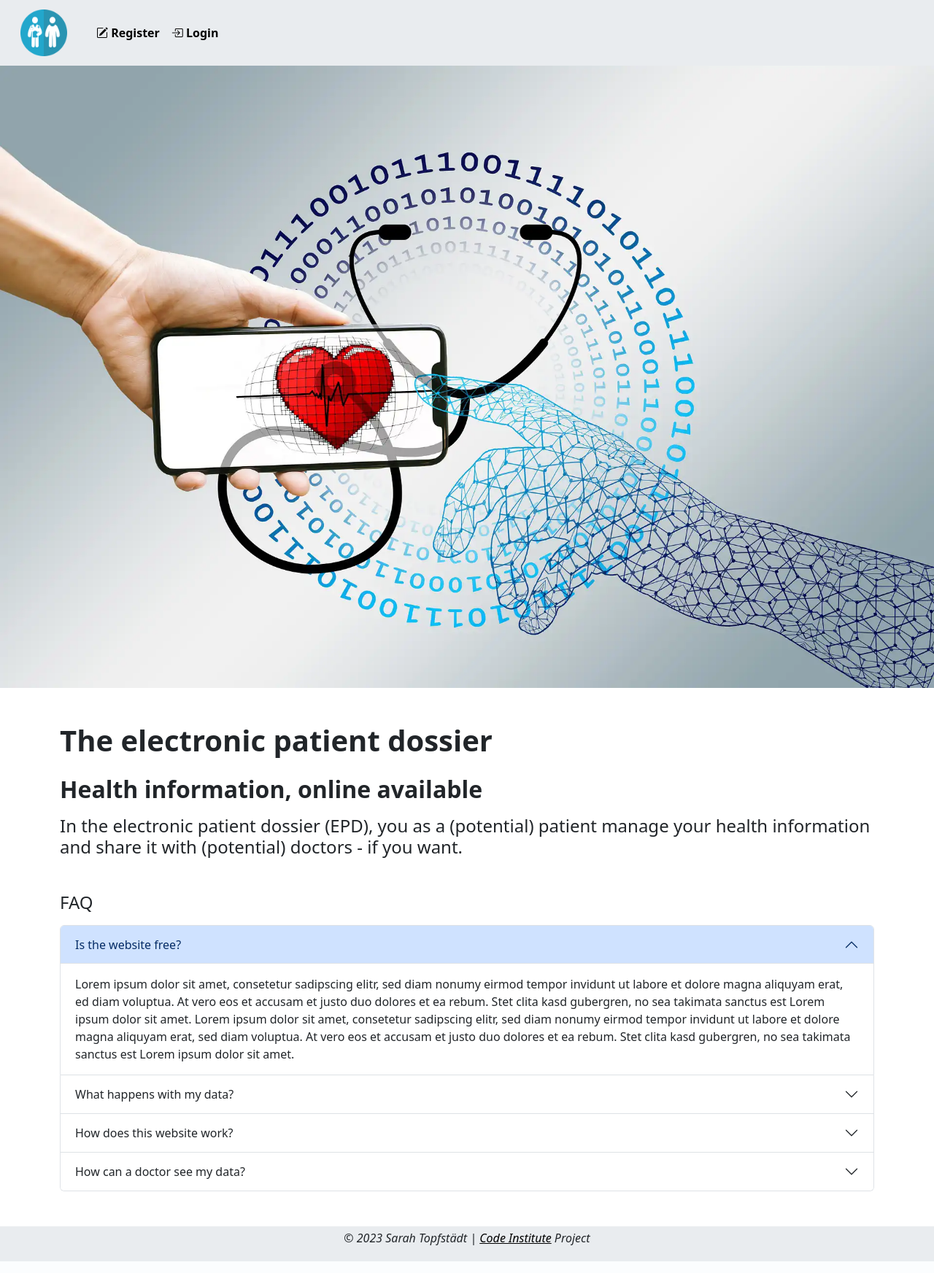
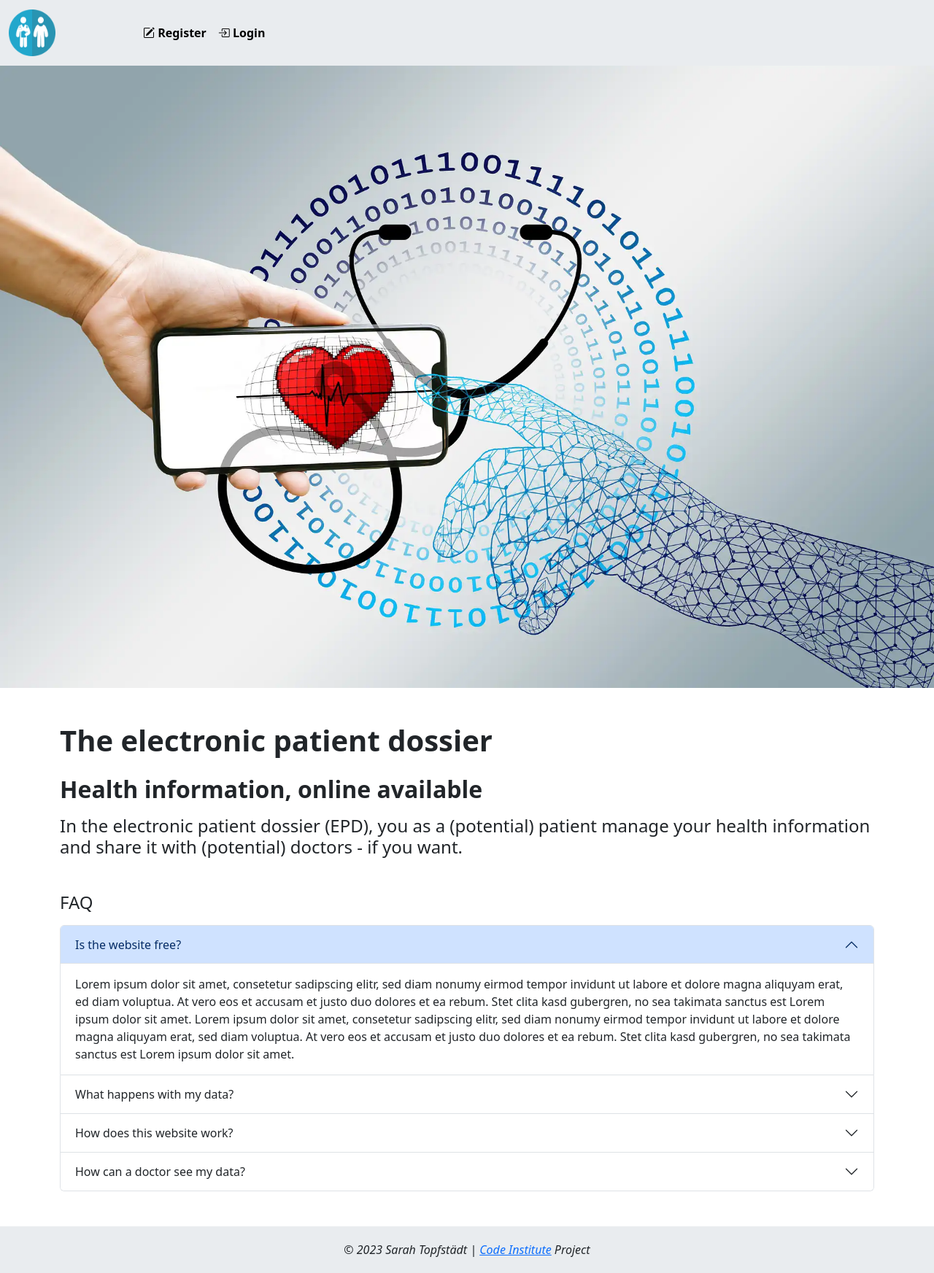
Before and after one commit to puma13992/digial-patient, a Django app: page / in a window 1280 px wide. Shown: the whole page at 73% size. Run offline with Django 3.2, Linux system fonts and the light colour scheme.

Commit message:
Change style navbar & footer in base.html

```diff
--- a/templates/base.html
+++ b/templates/base.html
@@ -57,7 +57,7 @@
       <!--Navbar-->
       <nav class="navbar navbar-expand-md bg-body-secondary">
         <div class="container-fluid">
-          <a class="navbar-brand ms-3" href="{% url 'home' %}">
+          <a class="navbar-brand" href="{% url 'home' %}">
             <img
               class="logo"
               src="/static/media/img/logo.webp"
@@ -76,8 +76,11 @@
           >
             <span class="navbar-toggler-icon"></span>
           </button>
-          <div class="collapse navbar-collapse" id="navbarText">
-            <ul class="navbar-nav fw-semibold ps-3">
+          <div
+            class="container collapse navbar-collapse ms-lg-5 ps-lg-5"
+            id="navbarText"
+          >
+            <ul class="navbar-nav fw-semibold">
               {% if user.is_authenticated %}
               <li class="nav-item">
                 <a
@@ -115,12 +118,11 @@
     </main>
 
     <!--Footer-->
-    <footer class="container-fluid start-0 bg-body-secondary">
+    <footer class="container-fluid start-0 bg-body-secondary pt-3">
       <div class="row p-1 text-center">
-        <p class="fw-light fst-italic fs-6 dark-text">
+        <p class="fst-italic fs-6 dark-text">
           © 2023 Sarah Topfstädt |
           <a
-            class="link-body-emphasis"
             href="https://codeinstitute.net/"
             aria-label="Go to the website Code Institute (opens in new tab)"
             target="_blank"
```
